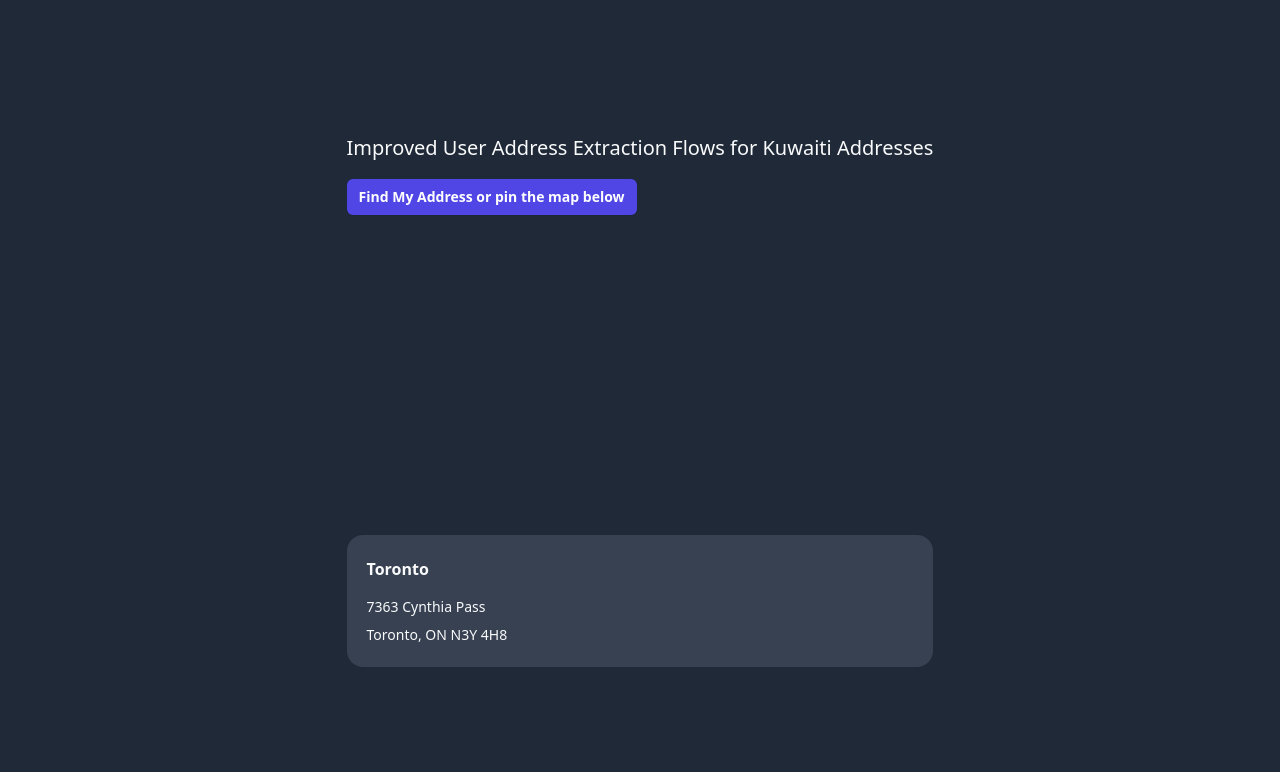
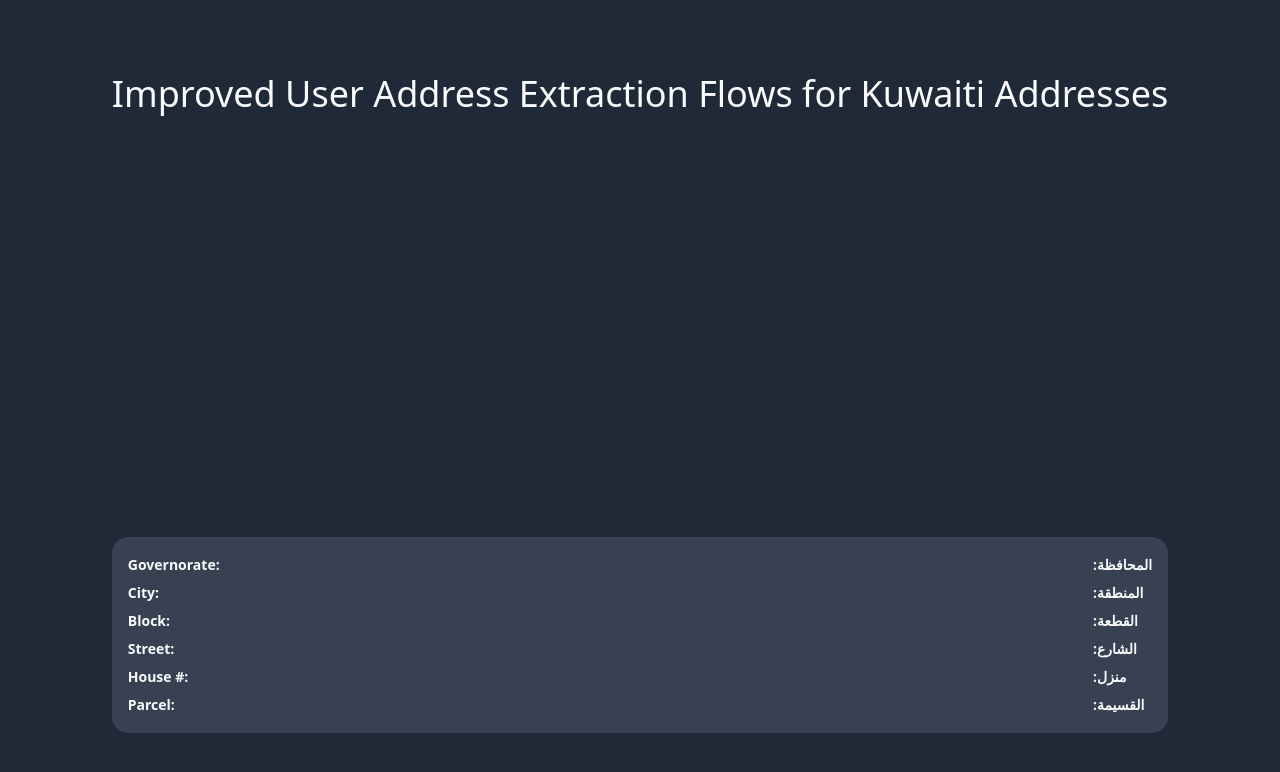
Before and after one commit to AlahmadiQ8/gmaps-kw-address-finder, a website built with Vite: page index.html in a window 1280 px wide. Built offline with nearby package versions, Linux system fonts and the light colour scheme.

Commit message:
html improvements

```diff
--- a/index.html
+++ b/index.html
@@ -10,18 +10,87 @@
 
 <body class="font-sans text-gray-50 bg-gray-800 flex md:items-center h-screen">
   <div id="app" class="mx-auto">
-    <h1 class="text-xl/normal text-center">Improved User Address Extraction  Flows for Kuwaiti Addresses</h1>
-    <button class="my-4 rounded-md bg-indigo-600 px-3 py-2 text-sm font-semibold text-white shadow-sm hover:bg-indigo-500 focus-visible:outline focus-visible:outline-2 focus-visible:outline-offset-2 focus-visible:outline-indigo-600" id="counter" type="button">
-      Find My Address or pin the map below
-    </button>
+    <h1 class="text-xl/normal md:mb-4 md:text-4xl/normal text-center">Improved User Address Extraction Flows for Kuwaiti
+      Addresses</h1>
 
-    <div id="map" class="mb-4 h-72"></div>
+    <div id="map" class="mb-4 h-96"></div>
 
-    <div class="rounded-2xl bg-gray-700 p-5">
-      <h3 class="text-base font-semibold leading-7">Toronto</h3>
-      <address class="mt-3 space-y-1 text-sm not-italic leading-6 text-gray-60">
-        <p>7363 Cynthia Pass</p>
-        <p>Toronto, ON N3Y 4H8</p>
+    <div class="rounded-2xl bg-gray-700 p-4 flex justify-between flex-wrap space-x-3">
+      <address class="space-y-1 text-sm not-italic leading-6 text-gray-60">
+        <div class="flex space-x-4">
+          <div class="w-24 font-bold">
+            Governorate:
+          </div>
+          <div id="governorate"></div>
+        </div>
+        <div class="flex space-x-4">
+          <div class="w-24 font-bold">
+            City:
+          </div>
+          <div id="city"></div>
+        </div>
+        <div class="flex space-x-4">
+          <div class="w-24 font-bold">
+            Block:
+          </div>
+          <div id="block"></div>
+        </div>
+        <div class="flex space-x-4">
+          <div class="w-24 font-bold">
+            Street:
+          </div>
+          <div id="street"></div>
+        </div>
+        <div class="flex space-x-4">
+          <div class="w-24 font-bold">
+            House #:
+          </div>
+          <div id="house"></div>
+        </div>
+        <div class="flex space-x-4">
+          <div class="w-24 font-bold">
+            Parcel:
+          </div>
+          <div id="parcel"></div>
+        </div>
+      </address>
+      <address class=" text-right space-y-1 text-sm not-italic leading-6 text-gray-60">
+        <div class="flex space-x-4">
+          <div id="governorate-ar" class="w-24"></div>
+          <div class="font-bold">
+            :المحافظة
+          </div>
+        </div>
+        <div class="flex space-x-4">
+          <div id="city-ar" class="w-24"></div>
+          <div class="font-bold">
+            :المنطقة
+          </div>
+        </div>
+        <div class="flex space-x-4">
+          <div id="block-ar" class="w-24"></div>
+          <div class="font-bold">
+            :القطعة
+          </div>
+        </div>
+        <div class="flex space-x-4">
+          <div id="street-ar" class="w-24"></div>
+          <div class="font-bold">
+            :الشارع
+          </div>
+        </div>
+        <div class="flex space-x-4">
+          <div id="house-ar" class="w-24"></div>
+          <div class="font-bold">
+            :منزل
+          </div>
+        </div>
+        <div class="flex space-x-4">
+          <div id="parcel-ar" class="w-24"></div>
+          <div class="font-bold">
+            :القسيمة
+          </div>
+        </div>
       </address>
     </div>
   </div>
@@ -29,11 +98,12 @@
 </body>
 
 <script>
-  (g=>{var h,a,k,p="The Google Maps JavaScript API",c="google",l="importLibrary",q="__ib__",m=document,b=window;b=b[c]||(b[c]={});var d=b.maps||(b.maps={}),r=new Set,e=new URLSearchParams,u=()=>h||(h=new Promise(async(f,n)=>{await (a=m.createElement("script"));e.set("libraries",[...r]+"");for(k in g)e.set(k.replace(/[A-Z]/g,t=>"_"+t[0].toLowerCase()),g[k]);e.set("callback",c+".maps."+q);a.src=`https://maps.${c}apis.com/maps/api/js?`+e;d[q]=f;a.onerror=()=>h=n(Error(p+" could not load."));a.nonce=m.querySelector("script[nonce]")?.nonce||"";m.head.append(a)}));d[l]?console.warn(p+" only loads once. Ignoring:",g):d[l]=(f,...n)=>r.add(f)&&u().then(()=>d[l](f,...n))})({
+  (g => { var h, a, k, p = "The Google Maps JavaScript API", c = "google", l = "importLibrary", q = "__ib__", m = document, b = window; b = b[c] || (b[c] = {}); var d = b.maps || (b.maps = {}), r = new Set, e = new URLSearchParams, u = () => h || (h = new Promise(async (f, n) => { await (a = m.createElement("script")); e.set("libraries", [...r] + ""); for (k in g) e.set(k.replace(/[A-Z]/g, t => "_" + t[0].toLowerCase()), g[k]); e.set("callback", c + ".maps." + q); a.src = `https://maps.${c}apis.com/maps/api/js?` + e; d[q] = f; a.onerror = () => h = n(Error(p + " could not load.")); a.nonce = m.querySelector("script[nonce]")?.nonce || ""; m.head.append(a) })); d[l] ? console.warn(p + " only loads once. Ignoring:", g) : d[l] = (f, ...n) => r.add(f) && u().then(() => d[l](f, ...n)) })({
     key: '%VITE_GOOGLE_MAPS_API_KEY%',
     v: "weekly",
     // Use the 'v' parameter to indicate the version to use (weekly, beta, alpha, etc.).
     // Add other bootstrap parameters as needed, using camel case.
   });
 </script>
+
 </html>
--- a/src/main.ts
+++ b/src/main.ts
@@ -35,6 +35,19 @@ async function initMap(): Promise<void> {
         infoWindow.setContent(buildHtml2(`Something went wrong`));
       } else {
         infoWindow.setContent(buildHtml2(res.Result[0].DetailsEnglish));
+        document.querySelector('#governorate')!.textContent = res.Result[0].GovernorateEnglish
+        document.querySelector('#city')!.textContent = res.Result[0].NeighborhoodEnglish
+        document.querySelector('#block')!.textContent = res.Result[0].BlockEnglish
+        document.querySelector('#street')!.textContent = res.Result[0].StreetEnglish
+        document.querySelector('#house')!.textContent = res.Result[0].HouseEnglish
+        document.querySelector('#parcel')!.textContent = res.Result[0].ParcelEnglish
+        document.querySelector('#governorate-ar')!.textContent = res.Result[0].GovernorateArabic
+        document.querySelector('#city-ar')!.textContent = res.Result[0].NeighborhoodArabic
+        document.querySelector('#block-ar')!.textContent = res.Result[0].BlockArabic
+        document.querySelector('#street-ar')!.textContent = res.Result[0].StreetArabic
+        document.querySelector('#house-ar')!.textContent = res.Result[0].HouseArabic
+        document.querySelector('#parcel-ar')!.textContent = res.Result[0].ParcelArabic
+        console.log(res.Result[0])
       }
       infoWindow.open(draggableMarker.map, draggableMarker);
     });
@@ -50,7 +63,7 @@ initMap()
 
 function buildHtml2(text: string) {
   const el = document.createElement('div');
-  el.className = "text-black"
+  el.className = "text-black font-bold"
   el.textContent = text
   return el
 }
--- a/src/text-encryption.ts
+++ /dev/null
@@ -1,9 +0,0 @@
-const KEY = "should be 24 characters."
-
-class TextEncryption {
-  private key: string = '';
-
-  constructor(key: string) {
-    this.key = key;
-  }
-}
```
